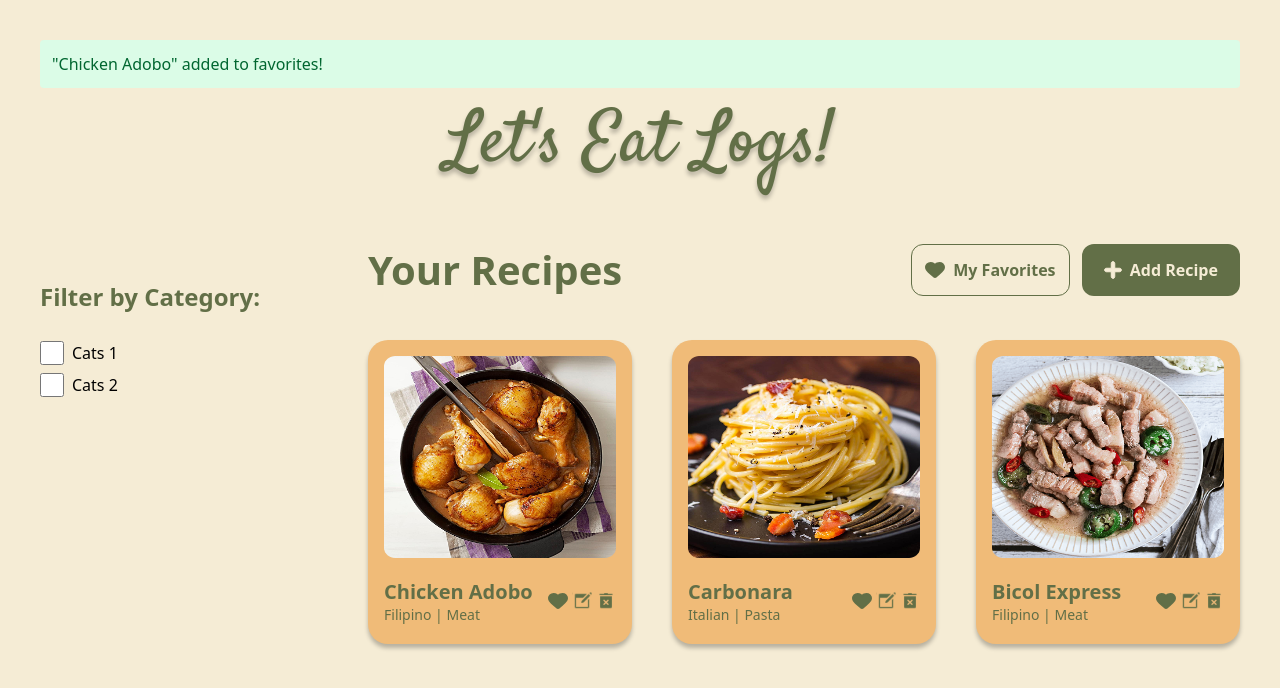
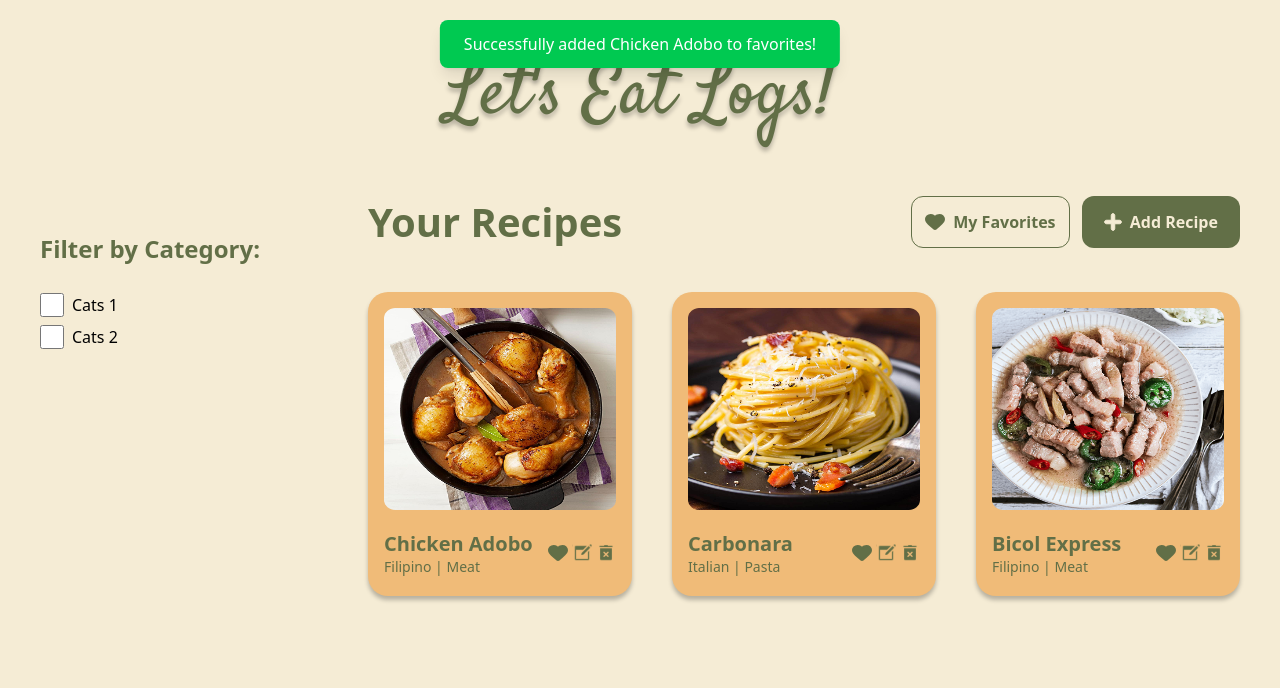
Before and after one commit to aesiru/EatLogs_frontend, a Vue app: page /recipes in a window 1280 px wide. Both pictures are taken after a click on the icon 558 px from the left and 552 px from the top of the page. Shown: the top 688 px of the page. Built offline with nearby package versions, Linux system fonts and the light colour scheme; a web font is replaced by a local one.

Commit message:
[style] success messages for adding/removing a favorite recipe

```diff
--- a/src/views/RecipeView.vue
+++ b/src/views/RecipeView.vue
@@ -19,8 +19,8 @@ function toggleFavorite(id) {
 
     // Show message
     successMessage.value = recipe.favorite
-      ? `"${recipe.recipe_name}" added to favorites!`
-      : `"${recipe.recipe_name}" removed from favorites!`
+      ? `Successfully added ${recipe.recipe_name} to favorites!`
+      : `Successfully removed ${recipe.recipe_name} from favorites!`
 
     // Clear message after 3 seconds
     clearTimeout(messageTimeout.value)
@@ -35,12 +35,14 @@ console.log(recipes)
 
 <template>
   <div class="bg-[#F5ECD5] min-h-screen p-10">
-    <div
-      v-if="successMessage"
-      class="bg-green-100 text-green-800 p-3 rounded mb-4 transition-opacity duration-300"
-    >
-      {{ successMessage }}
-    </div>
+    <transition name="fade">
+      <div
+        v-if="successMessage"
+        class="fixed top-5 left-1/2 transform -translate-x-1/2 bg-green-500 text-white px-6 py-3 rounded-lg shadow-lg z-50"
+      >
+        {{ successMessage }}
+      </div>
+    </transition>
     <p class="font-satisfy text-7xl text-[#626F47] custom-text-shadow-2 text-center mt-5">
       Let's Eat Logs!
     </p>
@@ -132,3 +134,14 @@ console.log(recipes)
     </div>
   </div>
 </template>
+
+<style scoped>
+.fade-enter-active,
+.fade-leave-active {
+  transition: opacity 0.5s;
+}
+.fade-enter-from,
+.fade-leave-to {
+  opacity: 0;
+}
+</style>
```
